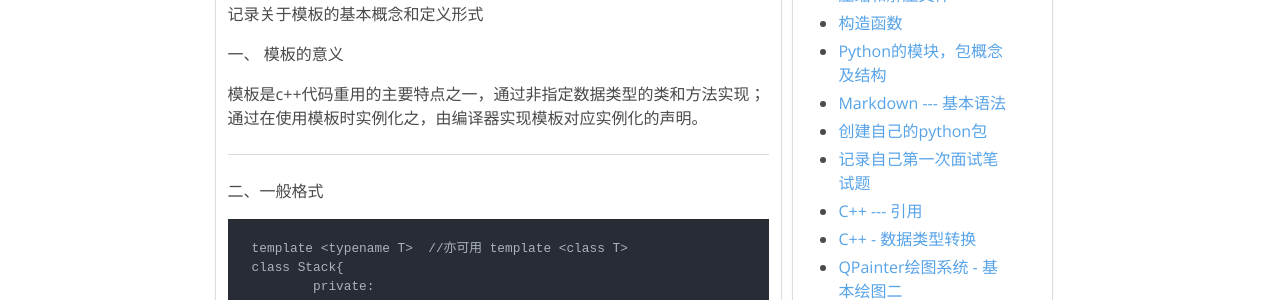
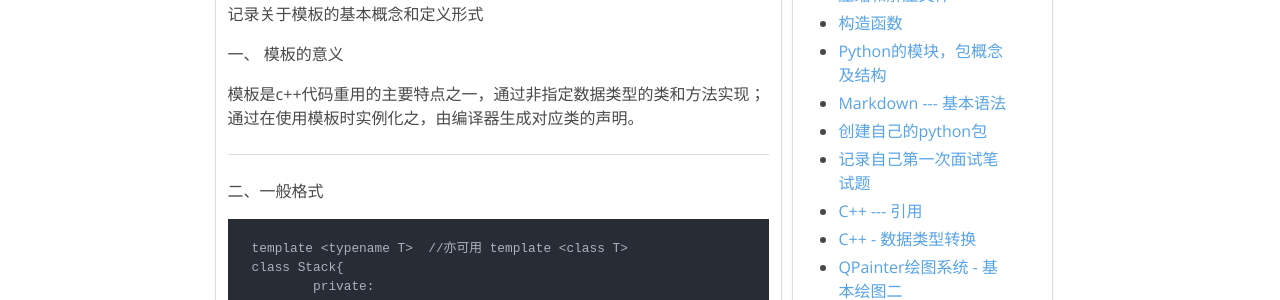
Before and after one commit to Ghivern/Ghivern.github.io, a Jekyll site: the page built from _posts/C++/2019-9-21-templateClass-1.md, in a window 1280 px wide and 900 px high. Shown: the part 337-637 px from the top of the window. Built offline with Jekyll 4.4.1, drawn with Linux system fonts in a browser that asks for light colours; comment, search, counter and statistics services are not loaded.

````diff
--- a/_posts/C++/2019-9-21-templateClass-1.md
+++ b/_posts/C++/2019-9-21-templateClass-1.md
@@ -8,7 +8,7 @@
 
 一、 模板的意义
 
-模板是c++代码重用的主要特点之一，通过非指定数据类型的类和方法实现；通过在使用模板时实例化之，由编译器实现模板对应实例化的声明。
+模板是c++代码重用的主要特点之一，通过非指定数据类型的类和方法实现；通过在使用模板时实例化之，由编译器生成对应类的声明。
 
 ---------------
 
@@ -137,7 +137,13 @@
 	...
 };
 ```
->
+
+
+
+
+
+
+
 
 4.部分具体化：可以给一部分类型参数指定具体类型；template后面的<>中声明没有被具体化的类型参数
 
````
